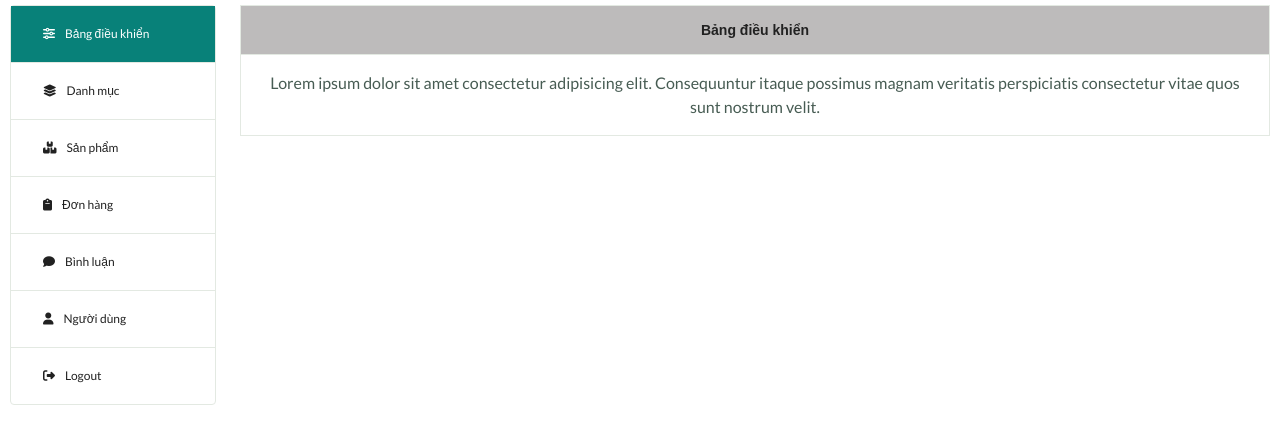
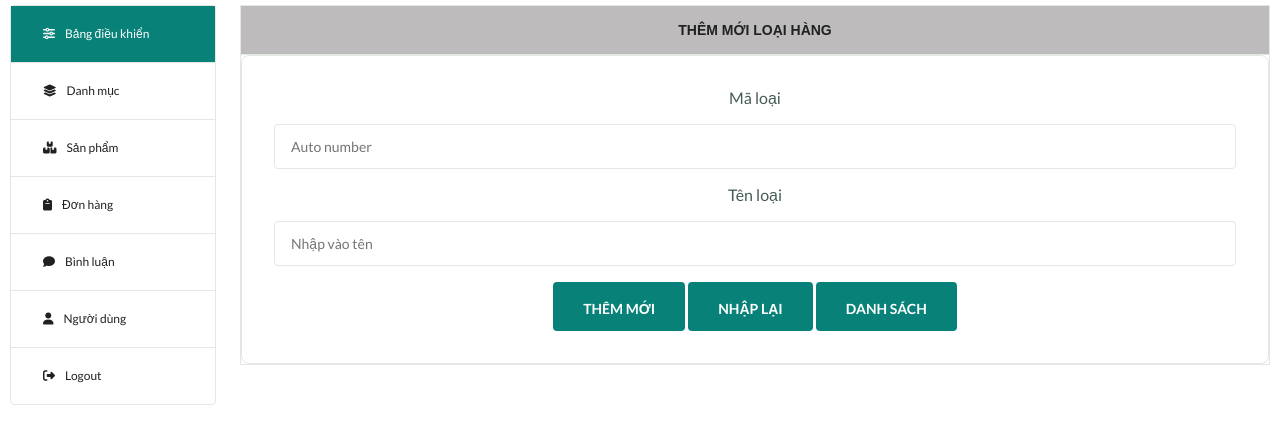
Before and after one commit to PhucZuu/duan1code, a PHP site: page /admin/index.php?act=adddm in a window 1280 px wide. Shown: the top 444 px of the page. Run offline with PHP 8.4, Linux system fonts and the light colour scheme.

Commit message:
update code

```diff
--- a/admin/boxdanhmuc.php
+++ b/admin/boxdanhmuc.php
@@ -5,7 +5,7 @@
           </p>
 
           <p class="account__tab admlist">
-            <i class="fa-solid fa-layer-group"></i><a href="../html/adminDanhMuc.html">Danh mục</a>
+            <i class="fa-solid fa-layer-group"></i><a href="index.php?act=adddm">Danh mục</a>
           </p>
 
           <p class="account__tab admlist">
--- a/admin/danhmuc/add.php
+++ b/admin/danhmuc/add.php
@@ -1 +1,24 @@
-<?php?>
+<div class="tabs__content">
+    <div class="tab__content active-tab">
+    <h3 class="tab__header">THÊM MỚI LOẠI HÀNG</h3>
+
+    <div class="register">
+        <form action="index.php?act=adddm" class="form grid" method="post">
+            Mã loại <br>
+            <input type="text" placeholder="Auto number" class="form__input" name="id_danh_muc">
+            Tên loại <br>
+            <input type="text" placeholder="Nhập vào tên" class="form__input" name="ten_danh_muc">
+            <div class="form__btn">
+                <input class="btn" type="submit" name="themmoi" value="THÊM MỚI">
+                <input class="btn" type="reset" value="NHẬP LẠI">
+                <a href="index.php?act=listdm"><input class="btn" type="button" value="DANH SÁCH"></a>
+            </div>
+            <?php
+                if(isset($thongbao) && ($thongbao != "")){
+                    echo '<h2 style="color:green">'.$thongbao.'</h2>';
+                }
+            ?>
+        </form>
+    </div>
+    </div>
+</div>
--- a/admin/index.php
+++ b/admin/index.php
@@ -1,6 +1,80 @@
 <?php
     include_once 'headeradmin.php';
     include_once 'boxdanhmuc.php';
-    include_once 'homeadmin.php';
+    if(isset($_GET["act"])){
+        $act = $_GET["act"];
+        switch ($act){
+            case 'adddm':
+                //kiểm tra xem người dùng có click vào nút add hay không
+                if(isset($_POST['themmoi'])&&($_POST['themmoi'])){
+                    $ten_danh_muc = $_POST['ten_danh_muc'];
+
+                    insert_danhmuc($ten_danh_muc);
+
+                    //thông báo đã thực thi xong
+                    $thongbao = "Thêm thành công";
+                }
+                include "danhmuc/add.php";
+                break;
+
+                case 'listdm':
+                    $listdanhmuc = loadAll_danhmuc();
+                    include "danhmuc/list.php";
+                    break;
+
+                case 'xoadm':
+                    //kiểm tra id có tồn tại ko để xóa
+                    if(isset($_GET['id_danh_muc'])&&(($_GET['id_danh_muc'])>0)){
+                        $id_danh_muc = $_GET['id_danh_muc'];
+                        // echo $id_danh_muc;
+                        delete_danhmuc($id_danh_muc);
+
+                    }
+
+                    // trong file pdo phần này có return kết quả trả về nền ta cần gán về 1 giá trị
+                    $listdanhmuc = loadAll_danhmuc();
+                    include "danhmuc/list.php";
+                    break;
+
+                case 'suadm':
+                    //kiểm tra id có tồn tại ko để xóa
+                    if(isset($_GET['id_danh_muc'])&&(($_GET['id_danh_muc'])>0)){
+                        $id_danh_muc = $_GET['id_danh_muc'];
+                        // echo $id_danh_muc;
+                        // die();
+                        $dm = loadone_danhmuc($id_danh_muc);
+                    }
+                    include "danhmuc/update.php";
+                    break;
+
+                case 'updatedm':
+                    //làm như phần act ở trên
+                    if(isset($_POST['capnhat'])&&($_POST['capnhat'])){
+                        $id_danh_muc = $_POST['id_danh_muc'];
+                        $ten_danh_muc = $_POST['ten_danh_muc'];
+
+                        // echo '<pre>';
+                        // print_r([$id_danh_muc,$ten_danh_muc]);
+                        // echo '</pre>';
+
+
+                        update_danhmuc($id_danh_muc,$ten_danh_muc);
+                        //thông báo đã thực thi xong
+                        $thongbao = "Cập nhật thành công";
+                    }
+                    $listdanhmuc = loadAll_danhmuc();
+
+                    include "danhmuc/list.php";
+                    break;
+        }
+    }
+    else{
+        include "homeadmin.php";
+    }
     include_once 'footeradmin.php';
+    include_once '../models/pdo.php';
+    include_once '../models/danhMuc.php';
+
+
+
 ?>
--- a/admin/sanpham/add.php
+++ /dev/null
@@ -1 +0,0 @@
-<?php?>
--- a/assets/css/styles.css
+++ b/assets/css/styles.css
@@ -388,7 +388,7 @@ table {
   display: inline-block;
   background-color: var(--first-color);
   border: 2px solid var(--first-color);
-  color: var(--body-color);
+  color: white;
   padding-inline: 1rem;
   height: 35px;
   line-height: 35px;
--- a/html/adminDanhMuc.html
+++ b/html/adminDanhMuc.html
@@ -53,9 +53,9 @@
             <div class="register">
                 <form action="" class="form grid" method="post">
                     Mã loại <br>
-                    <input type="email" placeholder="Auto number" class="form__input">
+                    <input type="text" placeholder="Auto number" class="form__input">
                     Tên loại <br>
-                    <input type="email" placeholder="Nhập vào tên" class="form__input">
+                    <input type="text" placeholder="Nhập vào tên" class="form__input">
                     <div class="form__btn">
                         <input class="btn" type="submit" name="themmoi" value="THÊM MỚI">
                         <input class="btn" type="reset" value="NHẬP LẠI">
--- /dev/null
+++ b/models/danhMuc.php
@@ -0,0 +1,32 @@
+<?php
+    function insert_danhmuc($ten_danh_muc){
+        $sql = "insert into danhmuc(ten_danh_muc) values('$ten_danh_muc')";
+        pdo_execute($sql);
+    }
+
+    function loadAll_danhmuc(){
+        $sql = "select * from danhmuc order by id_danh_muc desc ";
+        $listdanhmuc = pdo_query($sql);
+        return $listdanhmuc;
+    }
+
+    function delete_danhmuc($id_danh_muc){
+        // load lên tất cả dữ liệu
+        $sql = "delete from danhmuc where id_danh_muc=".$id_danh_muc;
+        pdo_execute($sql);
+    }
+
+    function loadone_danhmuc($id_danh_muc){
+        //lấy dữ liệu của bản ghi về
+        $sql = "select * from danhmuc where id_danh_muc=".$id_danh_muc;
+        $dm = pdo_query_one($sql);
+        return $dm;
+    }
+
+    function update_danhmuc($id_danh_muc,$ten_danh_muc){
+        $sql = "update danhmuc set ten_danh_muc='".$ten_danh_muc."' where id_danh_muc=".$id_danh_muc;
+        // echo $sql;
+        // die();
+        pdo_execute($sql);
+    }
+?>
```
Also changed, not shown: admin/danhmuc/list.php (+41 -1 lines), admin/danhmuc/update.php (+30 -1 lines).
